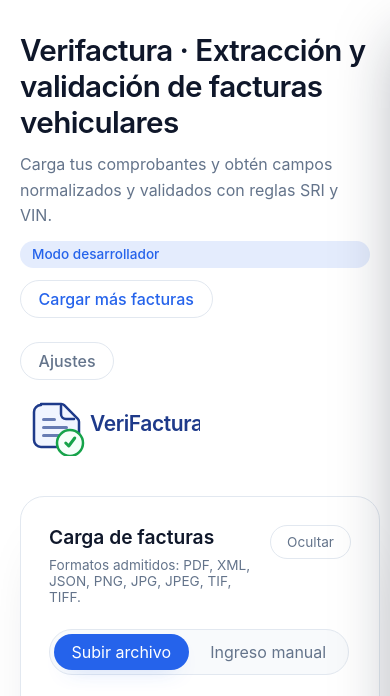
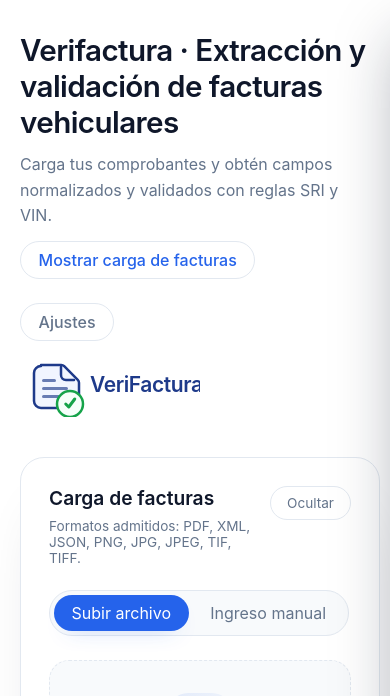
Before and after one commit to Pvidal4/Verifactura, a FastAPI app: page / in a window 390 px wide. Shown: the top 696 px of the page. Run offline with FastAPI, Linux system fonts and the light colour scheme.

Commit message:
Update invoice upload header layout

```diff
--- a/app/templates/index.html
+++ b/app/templates/index.html
@@ -65,14 +65,16 @@
         align-items: flex-start;
         justify-content: space-between;
         gap: clamp(1.5rem, 4vw, 3rem);
-        flex-wrap: wrap;
+        flex-wrap: nowrap;
       }
 
       .header-text {
         display: flex;
         flex-direction: column;
         gap: 0.75rem;
-        max-width: min(860px, 100%);
+        flex: 1 1 70%;
+        min-width: min(720px, 100%);
+        max-width: 100%;
       }
 
       .header-extra {
@@ -80,6 +82,7 @@
         flex-direction: column;
         align-items: flex-end;
         gap: 1rem;
+        flex-shrink: 0;
       }
 
       .header-actions {
@@ -118,6 +121,10 @@
         color: var(--accent);
         font-size: 0.85rem;
         font-weight: 500;
+      }
+
+      .developer-badge[hidden] {
+        display: none !important;
       }
 
       .header-restore {
@@ -988,6 +995,22 @@
         color: var(--muted);
         font-size: 0.8rem;
         padding: 0.35rem 0.75rem;
+      }
+
+      @media (max-width: 1024px) {
+        .header-bar {
+          flex-wrap: wrap;
+        }
+
+        .header-text {
+          flex-basis: 100%;
+          min-width: 100%;
+        }
+
+        .header-extra {
+          align-items: flex-start;
+          width: 100%;
+        }
       }
 
       @media (max-width: 760px) {
@@ -1027,7 +1050,7 @@
               class="header-restore"
               hidden
             >
-              Cargar más facturas
+              Mostrar carga de facturas
             </button>
           </div>
           <div class="header-extra">
@@ -1344,6 +1367,7 @@
 
       let lastFocusedElement = null;
       let lastSettingsTrigger = null;
+      let showInputPanelWasVisibleBeforeModal = null;
 
       function setMultiPdfToggleVisibility(visible) {
         multiPdfToggleRow.hidden = !visible;
@@ -1449,6 +1473,7 @@
         if (previewModal.hidden) {
           return;
         }
+        const focusTarget = lastFocusedElement;
         previewModal.hidden = true;
         previewModal.setAttribute("aria-hidden", "true");
         if (state.modalPreviewUrl) {
@@ -1457,8 +1482,17 @@
         }
         previewModalContent.innerHTML = "";
         document.body.classList.remove("modal-open");
-        if (lastFocusedElement && typeof lastFocusedElement.focus === "function") {
-          lastFocusedElement.focus();
+        if (showInputPanelWasVisibleBeforeModal !== null) {
+          if (
+            showInputPanelWasVisibleBeforeModal &&
+            workspace.classList.contains("workspace--input-hidden")
+          ) {
+            showInputPanelButton.hidden = false;
+          }
+          showInputPanelWasVisibleBeforeModal = null;
+        }
+        if (focusTarget && typeof focusTarget.focus === "function") {
+          focusTarget.focus();
         }
         lastFocusedElement = null;
       }
@@ -1523,6 +1557,8 @@
 
       function openPreviewModal() {
         lastFocusedElement = document.activeElement;
+        showInputPanelWasVisibleBeforeModal = !showInputPanelButton.hidden;
+        showInputPanelButton.hidden = true;
         previewModal.hidden = false;
         previewModal.setAttribute("aria-hidden", "false");
         document.body.classList.add("modal-open");
```
